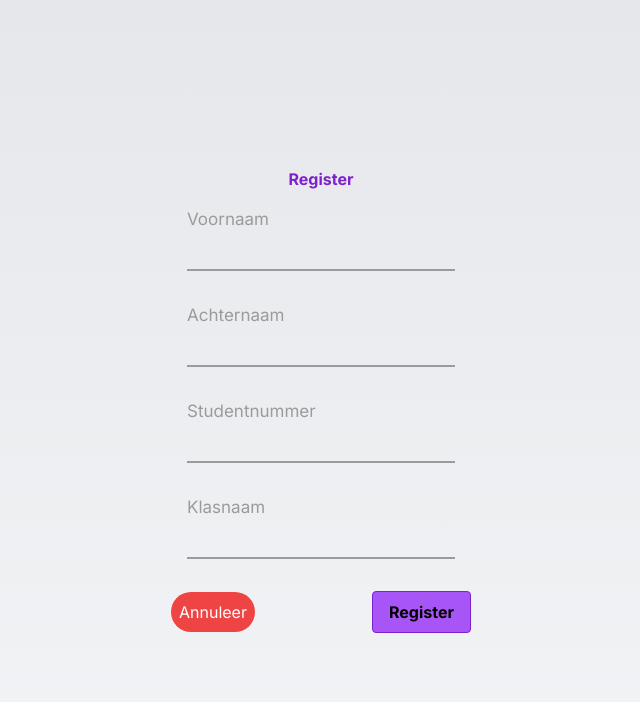
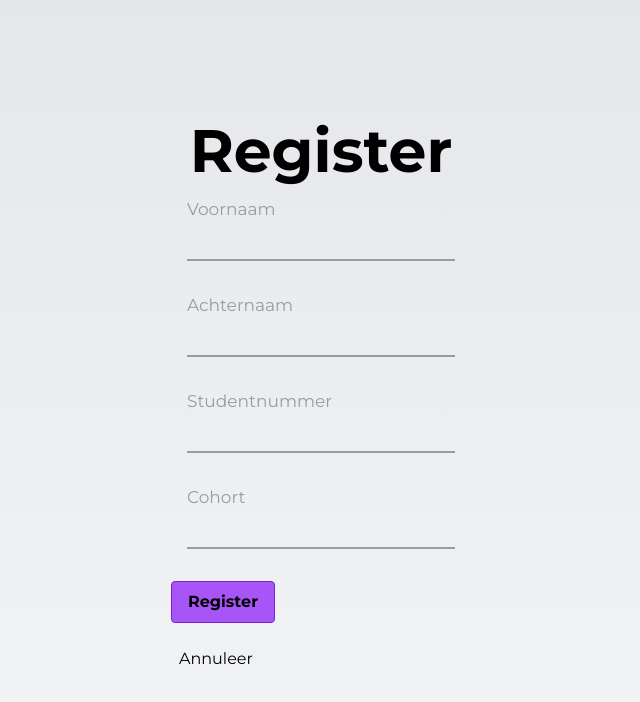
Before and after one commit to Sintayu-de-Kuiper/inventory-management-system, a Next.js app: page /register in a window 1280 px wide. Shown: the top 702 px of the page, without its empty margins (319-959 px from the left). Built offline with nearby package versions, Linux system fonts and the light colour scheme.

Commit message:
comminting

```diff
--- a/src/app/globals.css
+++ b/src/app/globals.css
@@ -1,40 +1,6 @@
 @tailwind base;
 @tailwind components;
 @tailwind utilities;
-
-:root {
-  --foreground-rgb: 0, 0, 0;
-  --background-start-rgb: 214, 219, 220;
-  --background-end-rgb: 255, 255, 255;
-}
-
-@media (prefers-color-scheme: dark) {
-  :root {
-    --foreground-rgb: 255, 255, 255;
-    --background-start-rgb: 0, 0, 0;
-    --background-end-rgb: 0, 0, 0;
-  }
-}
-
-body {
-  color: rgb(var(--foreground-rgb));
-  background: linear-gradient(
-      to bottom,
-      transparent,
-      rgb(var(--background-end-rgb))
-    )
-    rgb(var(--background-start-rgb));
-}
-
-@layer utilities {
-  .text-balance {
-    text-wrap: balance;
-  }
-}
-
-.container {
-  @apply px-4 mx-auto max-w-7xl;
-}
 
 .form__group {
   position: relative;
@@ -94,7 +60,7 @@ body {
   font-weight: 700;
 }
 
-/* reset input */
+
 .form__field:required, .form__field:invalid {
   box-shadow: none;
 }
--- a/src/app/register/page.tsx
+++ b/src/app/register/page.tsx
@@ -3,6 +3,9 @@ import React, { FormEvent } from "react";
 import Head from "next/head";
 import { useRouter } from "next/navigation";
 import { createUser } from "./create";
+import { Montserrat } from 'next/font/google'
+
+const montserrat = Montserrat({ subsets: ['latin'] })
 
 export default function Register() {
   const router = useRouter();
@@ -18,6 +21,7 @@ export default function Register() {
       className: formData.get("className") as string,
       passId: crypto.randomUUID(),
     };
+
 
     const user = await createUser(userData);
     console.log(user);
@@ -36,8 +40,8 @@ export default function Register() {
       <Head>
         <title>Register Page</title>
       </Head>
-      <main className="flex min-h-screen flex-col h-screen items-center justify-center bg-gradient-to-b from-gray-200 to-gray-100">
-      <h2 className="text-l font-bold mb-4 text-purple-700 redial-purple">Register</h2>
+      <main className={`${montserrat.className}  flex min-h-screen flex-col h-screen items-center justify-center bg-gradient-to-b from-gray-200 to-gray-100`}>
+      <h1 className="text-6xl font-bold mb-4 ">Register</h1>
 
       <form onSubmit={handleSubmit} className="w-full max-w-[300px] space-y-4">
         <div className="relative p-4">
@@ -77,7 +81,7 @@ export default function Register() {
         </div>
 
         <div className="relative p-4">
-          <label htmlFor="klasnaam" className="form__label">Klasnaam</label>
+          <label htmlFor="klasnaam" className="form__label">Cohort</label>
           <input
             id="className"
             name="className"
@@ -87,14 +91,14 @@ export default function Register() {
             required
           />
         </div>
-        <div className="flex justify-between items-center mt-4">
-          <div className="p-2 rounded-full bg-red-500 text-white hover:bg-red-600 cursor-pointer annuleer">
+        <button type="submit" className="bg-purple-500 hover:bg-purple-700 text-black font-bold py-2 px-4 border border-purple-700 rounded">
+            Register
+          </button>
+          <div className="p-2 rounded-full text-grye  cursor-pointer annuleer">
             Annuleer
           </div>
-          <button type="submit" className="bg-purple-500 hover:bg-purple-700 text-black font-bold py-2 px-4 border border-purple-700 rounded">
-            Register
-          </button>
-        </div>
+
+
       </form>
     </main>
     </div>
```
